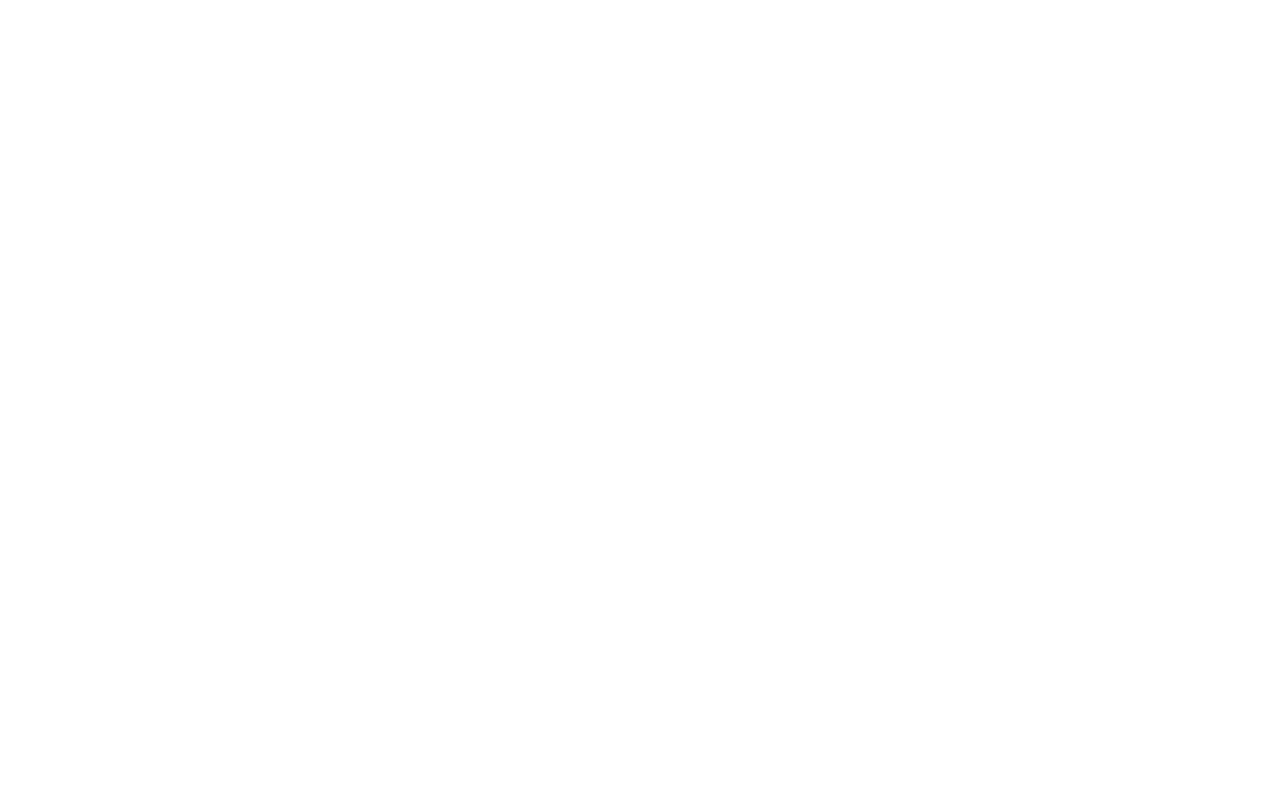
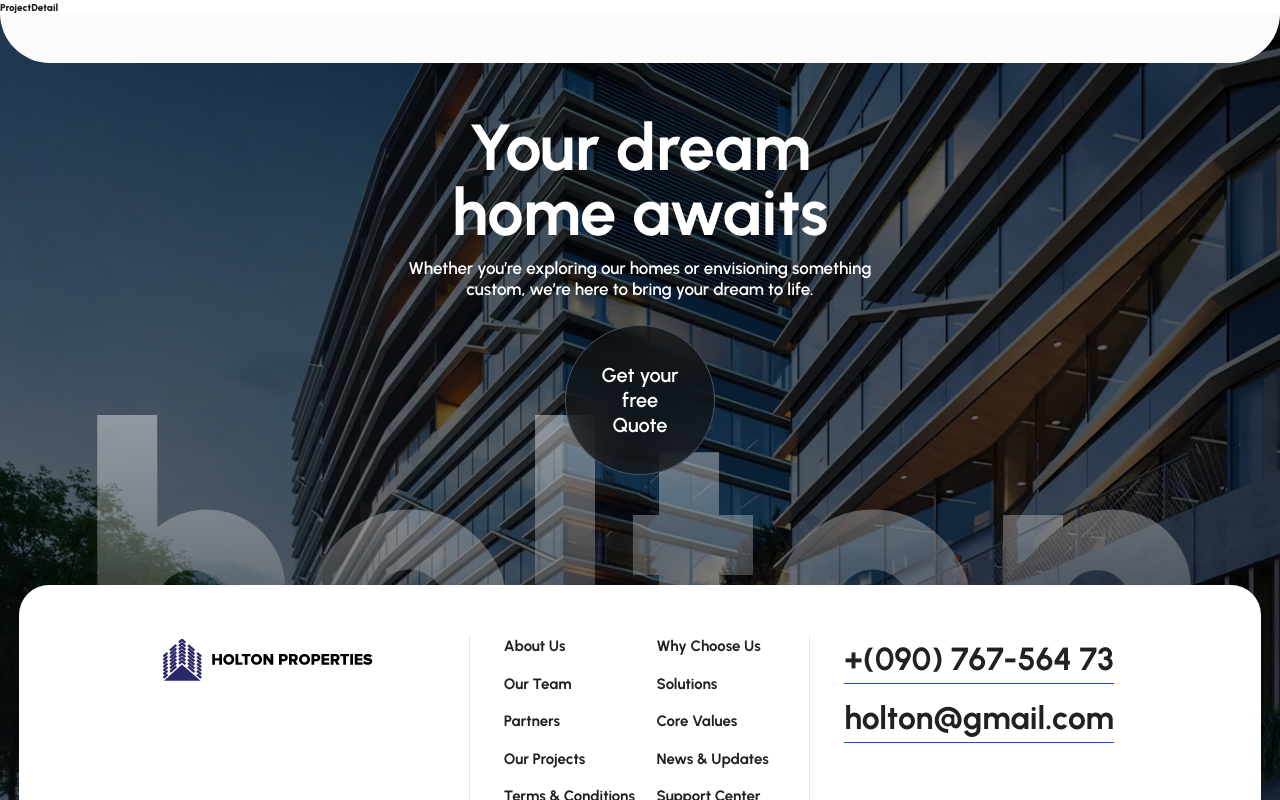
Before and after one commit to CHIDI00/new-holton-properties, a React (Vite) app: page /project_grid/project_detail/1 in a window 1280 px wide. Before the commit this address had no page. Shown: the top 800 px of the page. Built offline with nearby package versions, Linux system fonts and the light colour scheme.

Commit message:
feat: add ProjectDetail component and integrate it into routing; enable smooth scrolling

```diff
--- a/src/App.tsx
+++ b/src/App.tsx
@@ -1,5 +1,5 @@
 import { useEffect } from "react";
-// import { initSmoothScroll } from "./scroll/scroll";
+import { initSmoothScroll } from "./scroll/scroll";
 import { BrowserRouter, Route, Routes } from "react-router-dom";
 import AppLayout from "./ui/AppLayout";
 import Home_page from "./pages/Home_page";
@@ -9,11 +9,12 @@
 import AOS from "aos";
 import "aos/dist/aos.css";
 import Projects_page from "./pages/Projects_page";
+import ProjectDetail from "./features/projects/ProjectDetail";
 
 function App() {
-	// useEffect(() => {
-	// 	initSmoothScroll();
-	// }, []);
+	useEffect(() => {
+		initSmoothScroll();
+	}, []);
 
 	useEffect(() => {
 		AOS.init({
@@ -30,6 +31,10 @@
 					<Route path="about_us" element={<About_page />} />
 					<Route path="property_grid" element={<Property_page />} />
 					<Route path="project_grid" element={<Projects_page />} />
+					<Route
+						path="project_grid/project_detail/:projectId"
+						element={<ProjectDetail />}
+					/>
 				</Route>
 			</Routes>
 		</BrowserRouter>
--- /dev/null
+++ b/src/features/projects/ProjectDetail.tsx
@@ -0,0 +1,7 @@
+import React from "react";
+
+const ProjectDetail: React.FC = () => {
+	return <div>ProjectDetail</div>;
+};
+
+export default ProjectDetail;
--- a/src/features/projects/ProjectGrid.tsx
+++ b/src/features/projects/ProjectGrid.tsx
@@ -10,6 +10,7 @@
 					<div
 						className="group relative w-full md:h-[50rem] h-[50rem] bg-red-200 rounded-[3rem] overflow-hidden"
 						key={project.id}
+						data-aos="fade-up"
 					>
 						<div
 							className="absolute top-0 left-0 w-full h-full bg-cover bg-center bg-no-repeat rounded-[3rem] group-hover:scale-105 transition-transform duration-500 ease-in-out"
```
